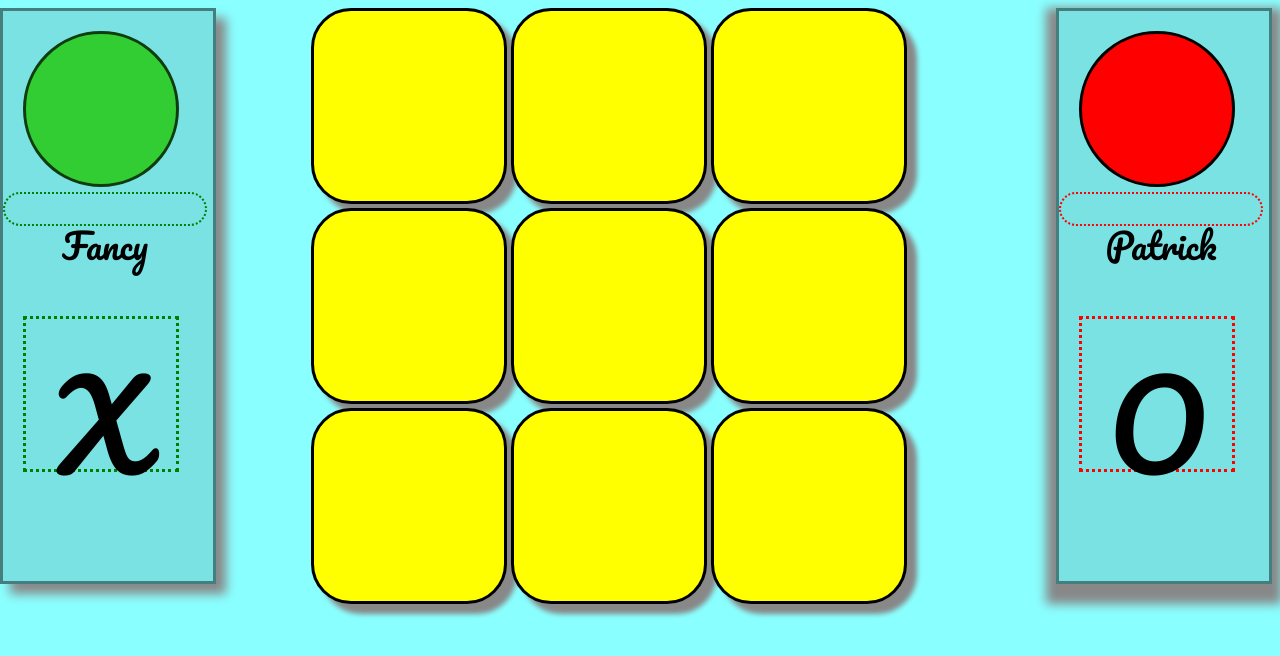
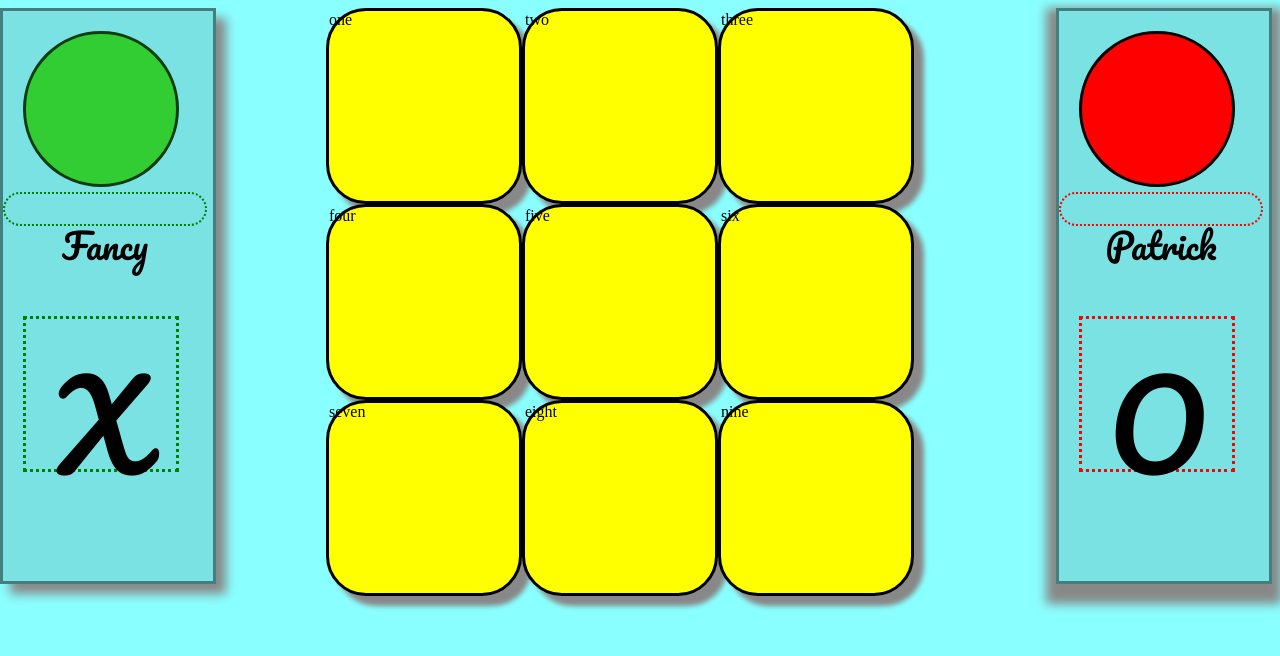
Before and after one commit to fkmoua/project1, a plain HTML site: page index.html in a window 1280 px wide. Drawn offline with nearby package versions, Linux system fonts and the light colour scheme.

Commit message:
added ng-repeat and ng-class to gameboard

```diff
--- a/index.html
+++ b/index.html
@@ -35,22 +35,13 @@
 	</div>
 <!-- **************** END PLAYER ONE NAV BAR **************** -->
 
+
 <!-- ******************** GAMEBOARD ************************* -->
 	<div id="gameboard">
-		<div id="box1"></div>
-		<div id="box2"></div>
-		<div id="box3"></div>
-		<div id="box4"></div>
-		<div id="box5"></div>
-		<div id="box6"></div>
-		<div id="box7"></div>
-		<div id="box8"></div>
-		<div id="box9"></div>
-
-
-
+		<div id="boxes" ng-repeat="box in main.gameboard" ng-class="{box: box.name}">{{box.name}}</div>
 	</div>
 <!-- ******************** END OF GAMEBOARD ******************** -->
+
 
 <!-- ******************** PLAYER TWO NAV BAR ******************** -->
 	<div id="player-two-side">
@@ -67,7 +58,6 @@
 	</div>
 <!-- ******************** END OF PLAYER TWO NAV BAR ***************** -->
 
-</div> <!-- END OF CONTAINER -->
 
-</body>
+</body><!-- END OF CONTAINER -->
 </html>
--- a/js/controller.js
+++ b/js/controller.js
@@ -7,10 +7,18 @@ angular
 
 		self.test = "Testing controller"
 
+		self.gameboard = [
+			{name: "one", picked: true},
+			{name: "two", picked: true},
+			{name: "three", picked: true},
+			{name: "four", picked: true},
+			{name: "five", picked: true},
+			{name: "six", picked: true},
+			{name: "seven", picked: true},
+			{name: "eight", picked: true},
+			{name: "nine", picked: true}
 
-
-
-
+		]
 
 
 
--- a/style.css
+++ b/style.css
@@ -127,17 +127,17 @@
 /****** Player Two ******/
 
 /****** Gameboard ******/
+
 #gameboard {
-  /*border: 1px solid black;*/
-  height: 660px;
+  height: 60px;
   display: inline-block;
-  width: 660px;
+  width: 700px;
   margin-top: 0px;
   border-radius: 40px;
   display: inline-block;
-  margin-left: 50px;
+  margin-left: 90px;
 }
-
+/*
 #box1 {
 	width: 190px;
 	height: 190px;
@@ -239,7 +239,20 @@
 	display: inline-block;
 	background-color: yellow;
 	box-shadow: 10px 10px 5px #888888;
+}*/
 
+.box {
+	width: 190px;
+	height: 190px;
+	border: 3px solid black;
+	border-radius: 40px;
+	display: inline-block;
+	background-color: yellow;
+	box-shadow: 10px 10px 5px #888888;
+	margin-left:
 }
 
+
+
+
 /****End Gameboard*****/
```
